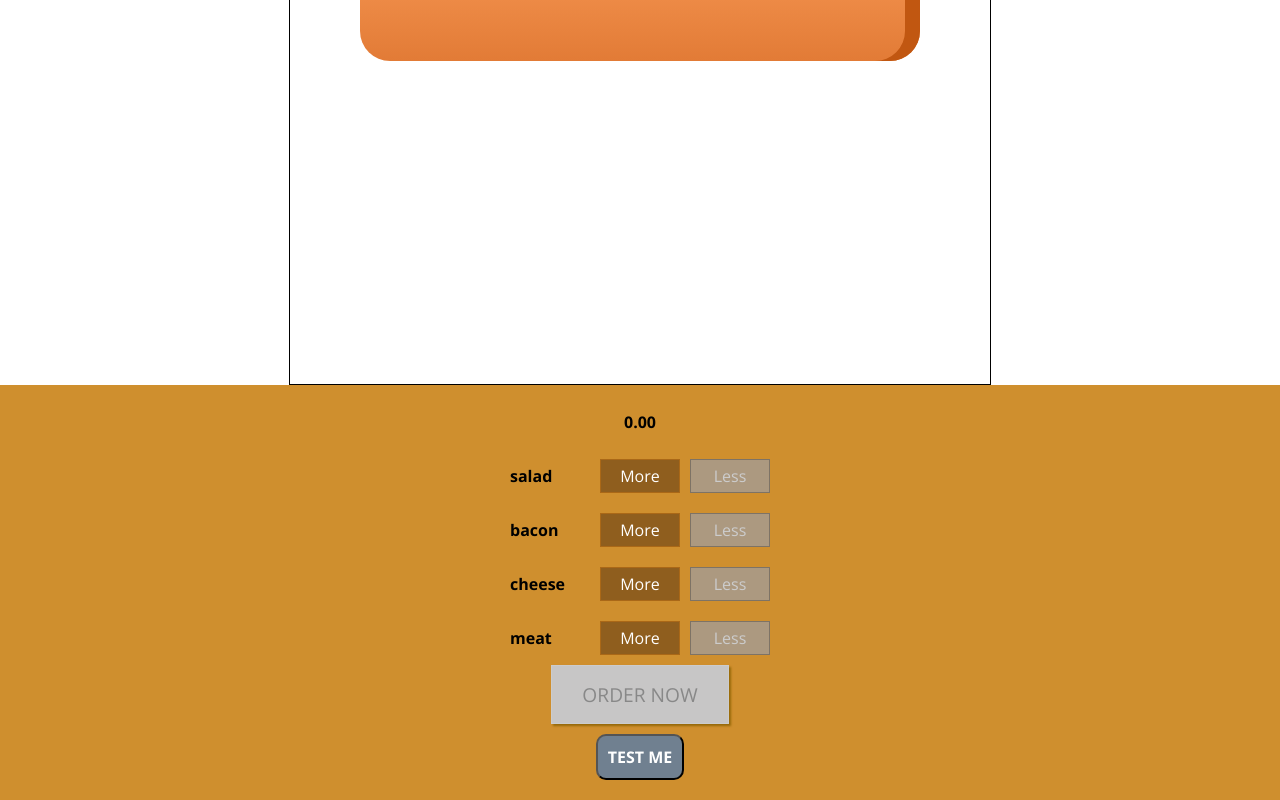
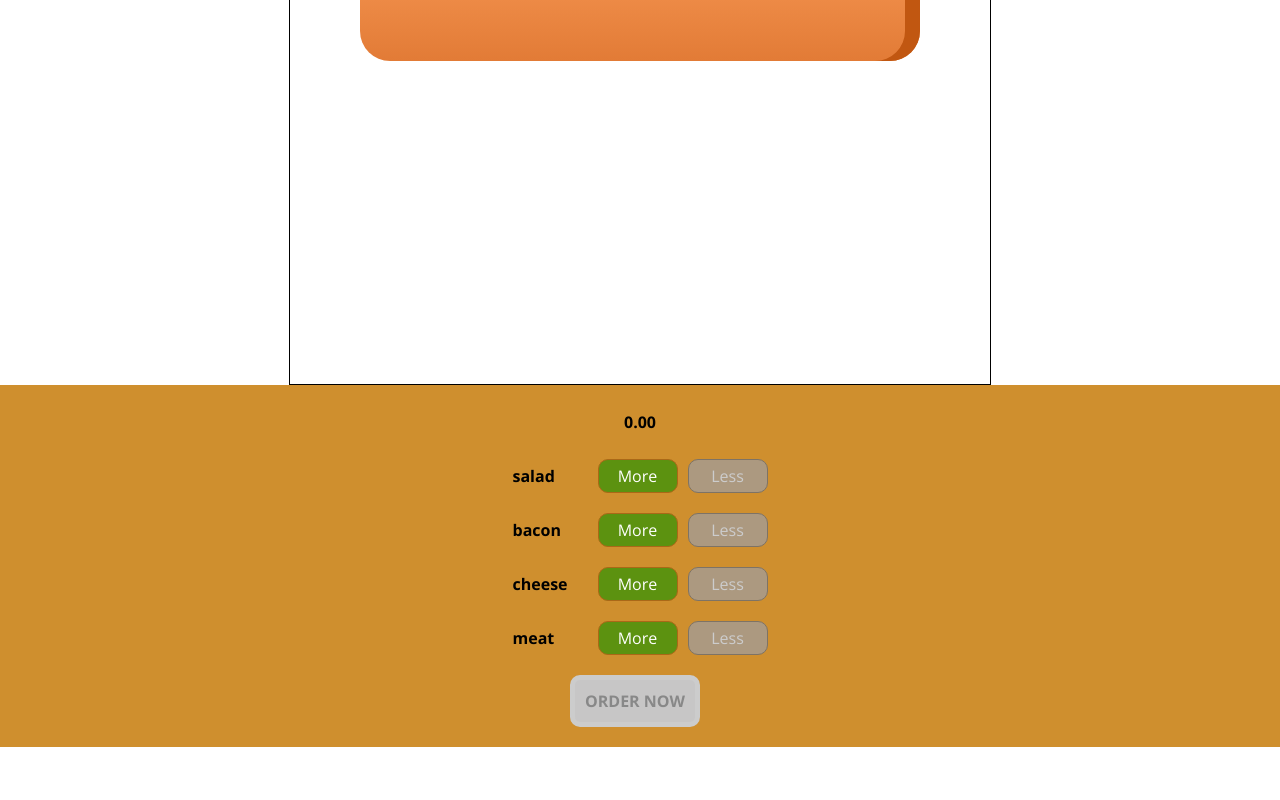
Before and after one commit to markgk/bb-tsx, a React (Create React App) app: page / in a window 1280 px wide. Shown: the part 255-1055 px from the top of the page. After the commit the page ends 1002 px from the top, so only its background shows below. Built offline with nearby package versions, Linux system fonts and the light colour scheme.

Commit message:
Buttons for MORE  LESS  ORDER

```diff
--- a/src/UI/Button/Button.module.css
+++ b/src/UI/Button/Button.module.css
@@ -8,6 +8,20 @@
     font-weight: bold;
     /* border: 1px solid black; */
     border-radius: 10px;
+}
+
+.Button:hover,
+.Button:active {
+    background-color: rgb(18, 199, 45);
+    border: 1px solid #966909;
+    /* color: #966909; */
+}
+
+.Button:disabled {
+    background-color: #C7C6C6;
+    cursor: not-allowed;
+    border: 5px solid #ccc;
+    color: #888888;
 }
 
 .Button:first-of-type {
--- a/src/UI/Button/Button.tsx
+++ b/src/UI/Button/Button.tsx
@@ -13,14 +13,19 @@ export type ButtonType = keyof Btypes
 export interface Props {
   onClick(): void
   buttonType?: ButtonType;
+  disabled?: boolean;
 }
 
-const Button: React.SFC<Props> = ({ children, onClick, buttonType = 'Neutral' }) => {
-  const ClassList = [CSS.Button, CSS[buttonType]].join(' ')
+const Button: React.SFC<Props> = ({ children, onClick, buttonType, disabled }) => {
+  const bType = buttonType || 'Neutral'
+  const bDisabled = disabled || false
+  const ClassList = [CSS.Button, CSS[bType]].join(' ')
   console.log('classList', ClassList)
+  console.log('disabled', disabled)
   return <button
     onClick={onClick}
     className={ClassList}
+    disabled={bDisabled}
   >{children}</button>
 }
 
--- a/src/components/Burger/BuildControls/BuildControls.module.css
+++ b/src/components/Burger/BuildControls/BuildControls.module.css
@@ -23,8 +23,8 @@
 
 .OrderButton:hover,
 .OrderButton:active {
-    background-color: #A0DB41;
-    border: 1px solid #966909;
+    background-color: rgb(132, 65, 219);
+    border: 1px solid #09964f;
     color: #966909;
 }
 
--- a/src/components/Burger/BuildControls/BuildControls.tsx
+++ b/src/components/Burger/BuildControls/BuildControls.tsx
@@ -22,6 +22,7 @@ const BuildControls: React.SFC<Props> = (props) => {
 
   const ingsArray = Object.entries(props.ingredients) as [Ingredient, number][]
   const disableOrder = ingsArray.reduce((s, [_, i]) => s += i, 0) == 0
+
   return (
     <div className={CSS.BuildControls}>
       <p><strong>{props.price.toFixed(2)}</strong></p>
@@ -34,8 +35,7 @@ const BuildControls: React.SFC<Props> = (props) => {
           lessDisabled={n == 0}
           moreDisabled={n == MAX_INGREDIENT_COUNT}
         />)}
-      <button disabled={disableOrder} className={CSS.OrderButton} onClick={_ => props.postModal()}>ORDER NOW</button>
-      <Button onClick={() => console.log('Test Clicked')}>TEST ME</Button>
+      <Button disabled={disableOrder} onClick={props.postModal}>ORDER NOW</Button>
     </div>
 
   );
--- a/src/components/Burger/BuildControls/OneControl/OneControl.tsx
+++ b/src/components/Burger/BuildControls/OneControl/OneControl.tsx
@@ -1,6 +1,6 @@
 import * as React from 'react';
 import CSS from './OneControl.module.css'
-// import { IngredientsWithBread } from '../../BurgerIngredient/BurgerIngredient'
+import Button from '../../../../UI/Button/Button'
 
 
 
@@ -15,8 +15,8 @@ export interface Props {
 const OneControl: React.SFC<Props> = (props) =>
   <div className={CSS.OneControl}>
     <div className={CSS.Label}>{props.label}</div>
-    <button className={CSS.More} onClick={props.ingAdded} disabled={props.moreDisabled}>More</button>
-    <button className={CSS.Less} onClick={props.ingRemoved} disabled={props.lessDisabled}>Less</button>
+    <Button buttonType={'Success'} onClick={props.ingAdded} disabled={props.moreDisabled}>More</Button>
+    <Button buttonType={'Danger'} onClick={props.ingRemoved} disabled={props.lessDisabled}>Less</Button>
   </div>
 
 
--- a/src/components/OrderSummary/OrderSummary.tsx
+++ b/src/components/OrderSummary/OrderSummary.tsx
@@ -22,7 +22,7 @@ const OrderSummary: React.SFC<Props> = ({ ingCounts, priceList, dismissOrder, pl
 
   const ingJSX = icp.map(([ing, cnt, price]) =>
     <li key={ing}>
-      <p><strong>{cnt}@{price.toFixed(2)} = {(cnt * price).toFixed(2)}</strong>  {ing}</p>
+      <p><strong>{cnt}@{price.toFixed(2)} = {(cnt * price).toFixed(2)}</strong>&nbsp;&nbsp; {ing}</p>
     </li>)
 
   return (
```
